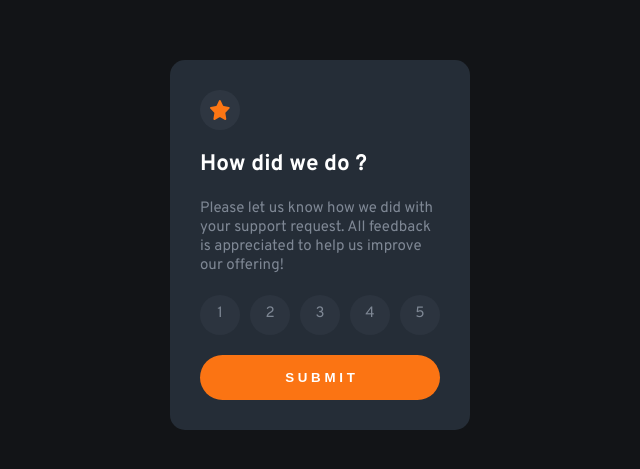
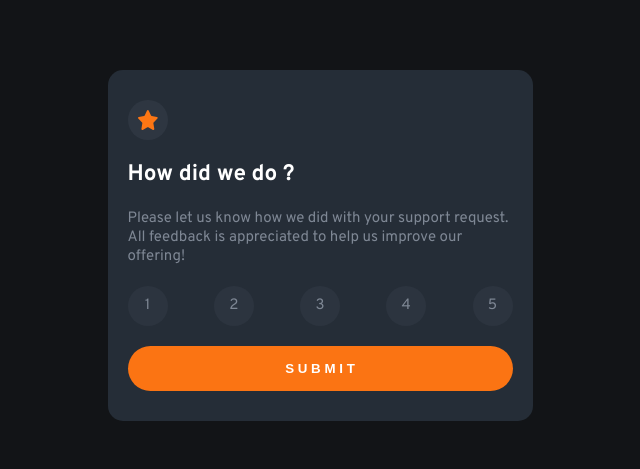
Before and after one commit to zmoerema/frontend-mentor-interactive-rating-component, a plain HTML site: page index.html in a window 1280 px wide. Shown: the part 155-624 px from the top of the page, without its empty margins (320-960 px from the left). Drawn offline with Linux system fonts and the light colour scheme; a script that the page names is missing.

Commit message:
updated container's width

```diff
--- a/index.css
+++ b/index.css
@@ -41,9 +41,10 @@ p, ul {
 .container {
     background-color: var(--Dark-Blue);
     border-radius: 15px;
-    padding: 30px;
+    padding: 30px 20px;
     margin: 20px;
-    width: 300px;
+    width: calc(100% - 40px);
+    max-width: 425px;
 
     display: flex;
     flex-direction: column;
@@ -72,7 +73,7 @@ p, ul {
 
 #rating-state .rate {
     text-align: center;
-    padding-top: 9px;
+    padding-top: 10px;
 }
 
 #rating-state .rate:hover {
```
